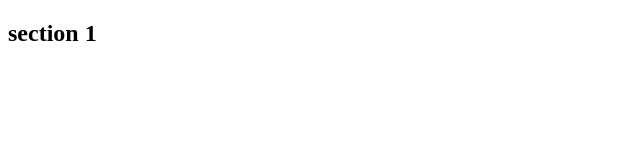
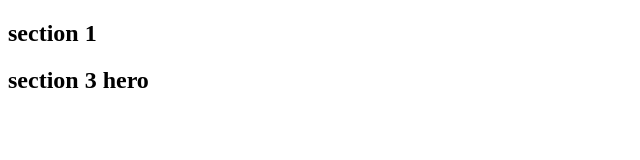
Before and after one commit to JCayllahuaG/Probes, a plain HTML site: page index.html in a window 1280 px wide. Shown: the whole page, without its empty margins (0-640 px from the left). Drawn offline with Linux system fonts and the light colour scheme.

Commit message:
first commit from hero

```diff
--- a/index.html
+++ b/index.html
@@ -10,5 +10,10 @@
     <section>
         <h1>section 1</h1>
     </section>
+    <section>
+        <h1>section 3 hero</h1>
+    </section>
+
+
 </body>
 </html>
```
